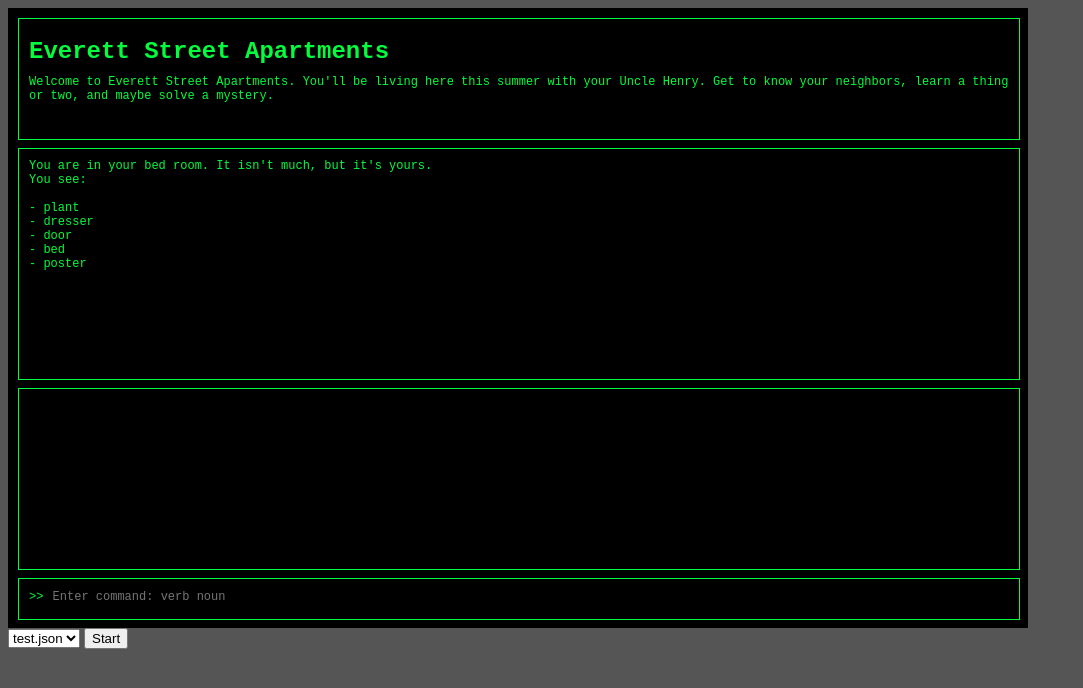
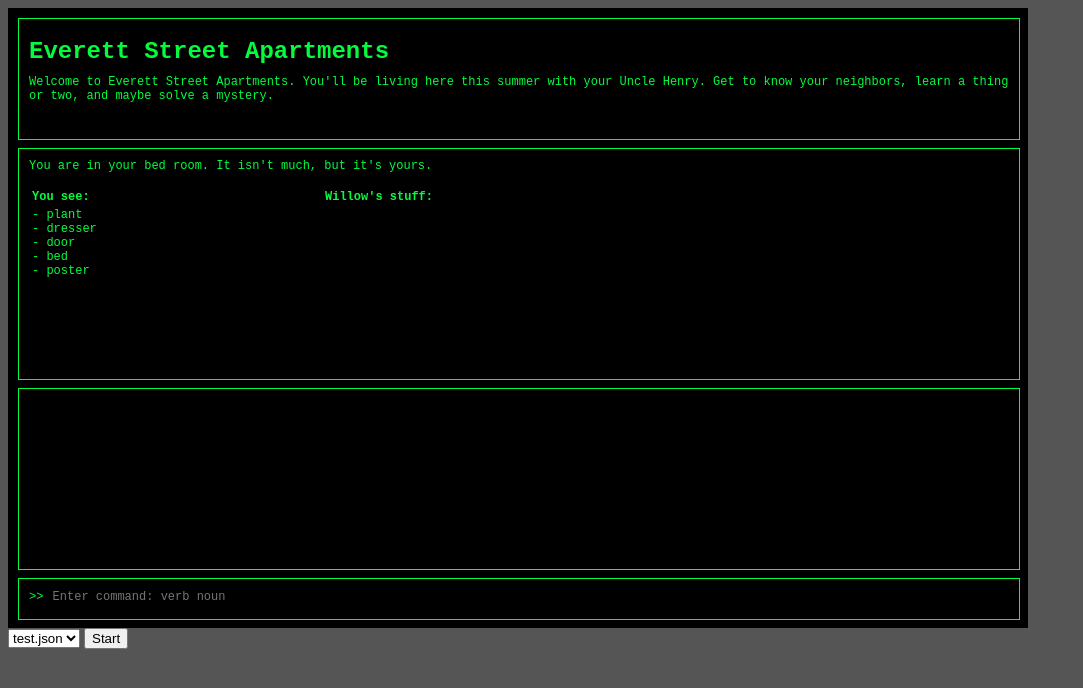
Before and after one commit to kevinputnam/js_adventure, a plain HTML site: page index.html in a window 1280 px wide. Both pictures are taken after a click on the button "Start". Shown: the whole page, without its empty margins (0-1083 px from the left). Drawn offline with Linux system fonts and the light colour scheme.

Commit message:
1. Player inventory is now always visible. 2. Looking at something supplies a list of possible interactions.
Signed-off-by: Kevin Putnam <kevin.putnam@gmail.com>

```diff
--- a/main.css
+++ b/main.css
@@ -111,6 +111,21 @@ html {
     display:none; /*hides scroll bars for webkit browsers*/
 }
 
+#locationdescription table {
+    color: #03fc3d;
+    font: 12px/14px monospace;
+    width: 60%;
+    text-align: left;
+}
+
+#locationdescription th {
+    width: 50%;
+}
+
+#locationdescription td {
+    vertical-align: top;
+}
+
 img {
 
     vertical-align: middle;
--- a/test_wrapper.js
+++ b/test_wrapper.js
@@ -134,11 +134,16 @@ function start_game(text){
 function update_location(){
   var output = document.getElementById('locationdescription');
   var loc_desc = ""
-  loc_desc += game.location_description()
-  loc_desc += "<br>You see:<br><br>"
+  loc_desc += game.location_description() + "<br><br>";
+  loc_desc += "<table id=\"loc-desc\"><tr><th>You see:</th><th>" + game.things[game.playerid].name + "'s stuff:</th></tr>"
+  loc_desc += "<tr><td>"
   for(const[key,value] of Object.entries(game.location_things())){
     loc_desc += "- " + value + "<br>";
   }
-  loc_desc += "<br>"
+  loc_desc += "</td><td>"
+  for(const[key,value] of Object.entries(game.player_inventory())){
+    loc_desc += "- " + value + "<br>"
+  }
+  loc_desc += "</td></tr></table>"
   output.innerHTML = loc_desc;
 }
```
